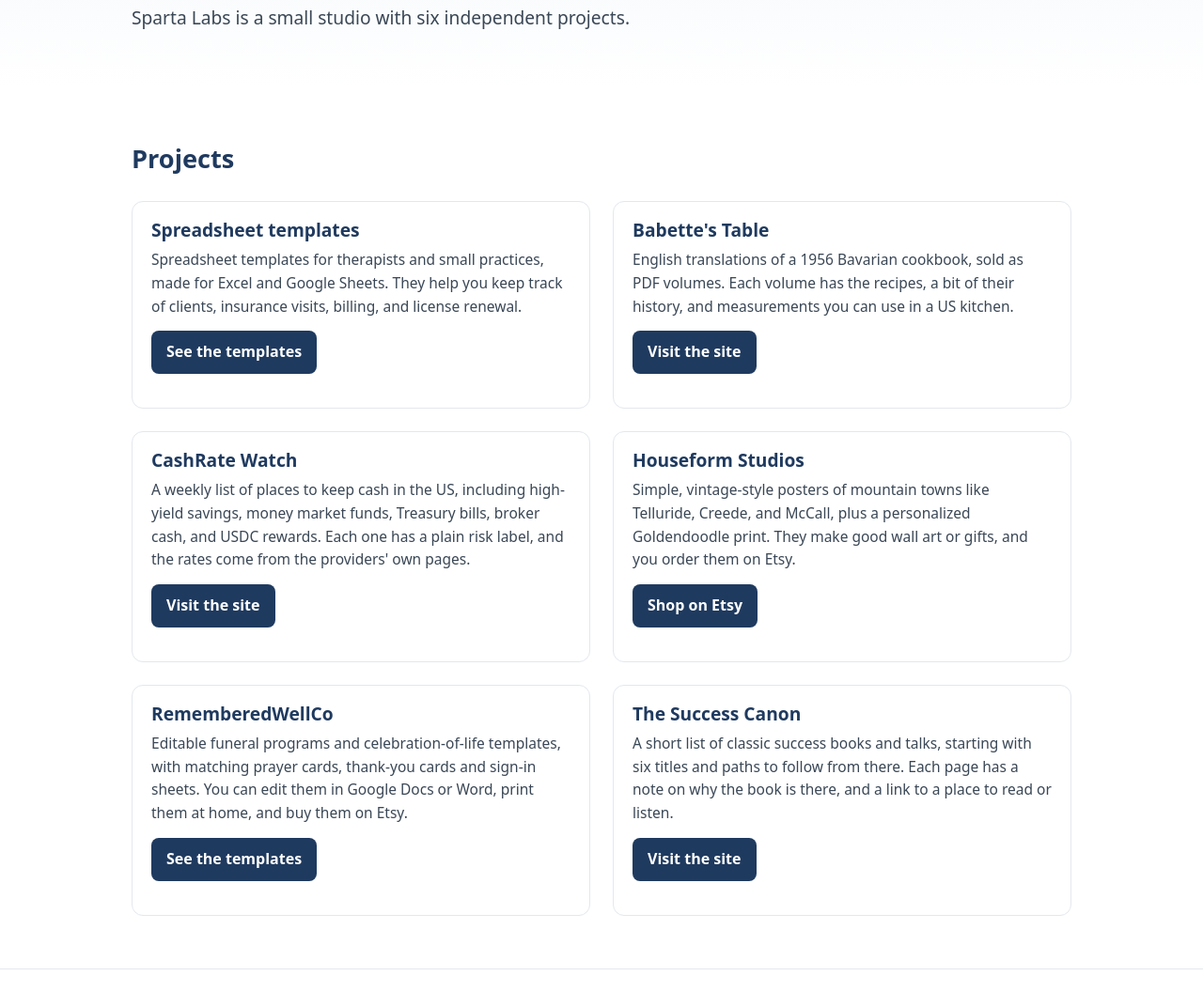
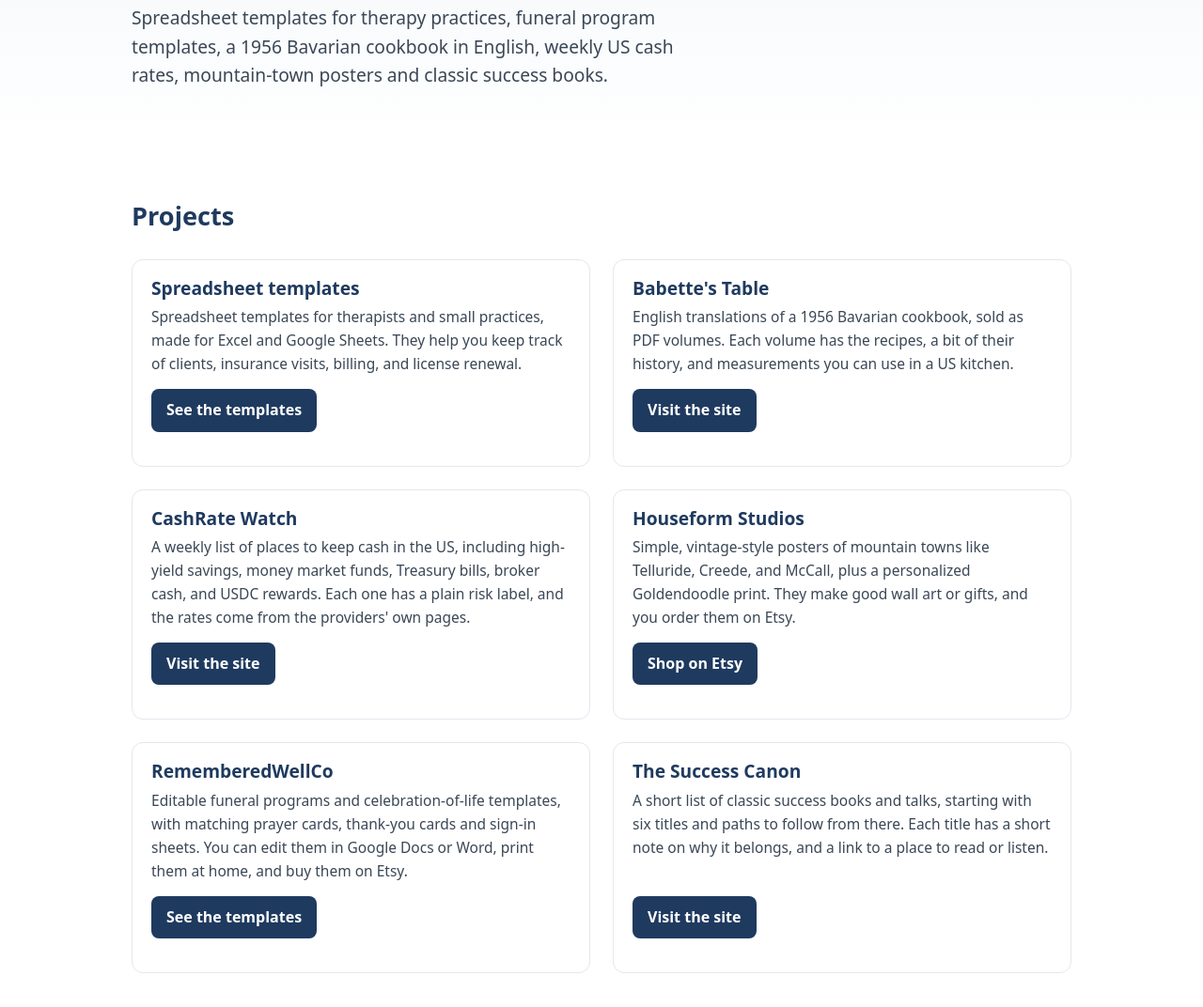
Before and after one commit to spstepp/sparta-hub, a plain HTML site: page index.html in a window 1280 px wide. Shown: the part 201-1273 px from the top of the page at 94% size. Drawn offline with Linux system fonts and the light colour scheme.

Commit message:
Hub copy: open with what each project offers, not a line about the site

```diff
--- a/index.html
+++ b/index.html
@@ -4,13 +4,13 @@
 <meta charset="utf-8">
 <meta name="viewport" content="width=device-width, initial-scale=1">
 <title>Sparta Labs</title>
-<meta name="description" content="Sparta Labs is a small studio with six independent projects.">
+<meta name="description" content="Spreadsheet templates for therapy practices, funeral program templates, a 1956 Bavarian cookbook in English, weekly US cash rates, mountain-town posters and classic success books.">
 <link rel="canonical" href="https://spartasite.com/">
 <link rel="icon" href="favicon.svg" type="image/svg+xml">
 <meta property="og:type" content="website">
 <meta property="og:site_name" content="Sparta Labs">
 <meta property="og:title" content="Sparta Labs">
-<meta property="og:description" content="Sparta Labs is a small studio with six independent projects.">
+<meta property="og:description" content="Spreadsheet templates for therapy practices, funeral program templates, a 1956 Bavarian cookbook in English, weekly US cash rates, mountain-town posters and classic success books.">
 <meta property="og:url" content="https://spartasite.com/">
 <link rel="stylesheet" href="styles.css">
 <script type="application/ld+json">
@@ -36,7 +36,7 @@
   <section class="hero">
     <div class="wrap">
       <h1>Sparta Labs</h1>
-      <p class="lead">Sparta Labs is a small studio with six independent projects.</p>
+      <p class="lead">Spreadsheet templates for therapy practices, funeral program templates, a 1956 Bavarian cookbook in English, weekly US cash rates, mountain-town posters and classic success books.</p>
     </div>
   </section>
 
@@ -82,7 +82,7 @@
         <li class="card">
           <div class="card-body">
             <h3>The Success Canon</h3>
-            <p class="card-summary">A short list of classic success books and talks, starting with six titles and paths to follow from there. Each page has a note on why the book is there, and a link to a place to read or listen.</p>
+            <p class="card-summary">A short list of classic success books and talks, starting with six titles and paths to follow from there. Each title has a short note on why it belongs, and a link to a place to read or listen.</p>
             <p class="card-action"><a class="btn" href="https://thesuccesscanon.com">Visit the site</a></p>
           </div>
         </li>
```
